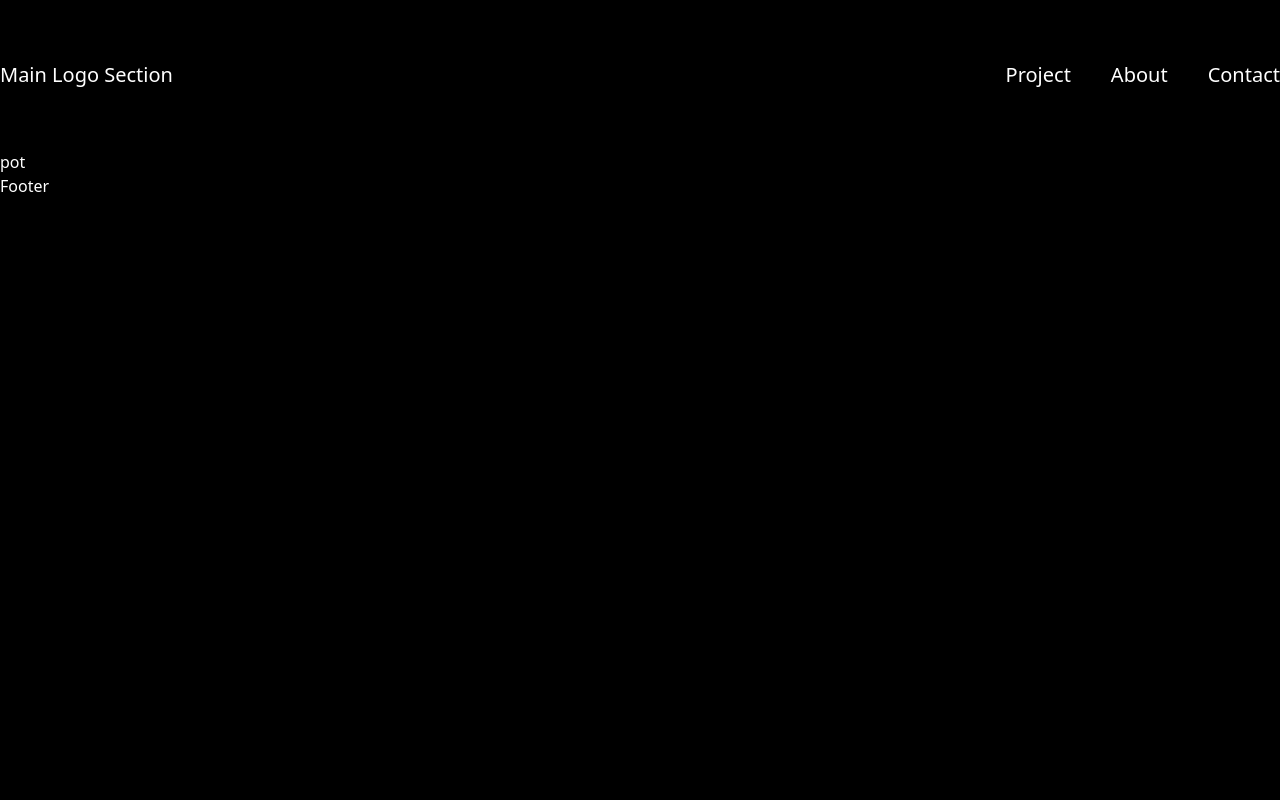
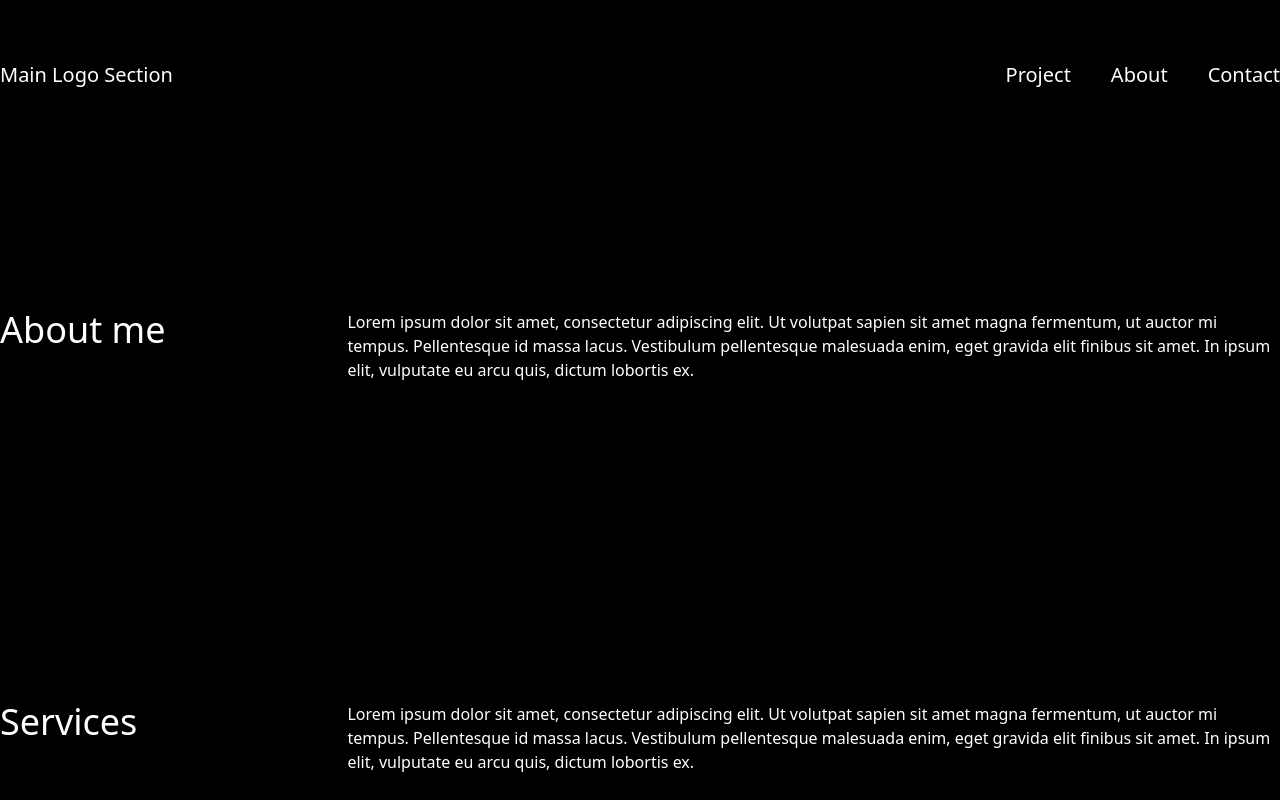
Before and after one commit to KuHell/-Test-nextPortfolio, a Next.js app: page /project/pot in a window 1280 px wide. Shown: the top 800 px of the page. Built offline with nearby package versions, Linux system fonts and the light colour scheme.

Commit message:
type err, pot

```diff
--- a/hooks/useScrollFadeIn.tsx
+++ b/hooks/useScrollFadeIn.tsx
@@ -1,25 +1,25 @@
-import { useRef, useEffect, useCallback } from 'react';
+import { useRef, useEffect, useCallback } from "react";
 
-const useScrollFadeIn = (duration = 1, delay = 0) => {
+const useScrollFadeIn: any = (duration = 1, delay = 0) => {
   const element = useRef<HTMLElement>();
 
   const handleDirection = () => {
-    return 'translate3d(0, 50%, 0)';
+    return "translate3d(0, 50%, 0)";
   };
 
   const onScroll = useCallback(
     ([entry]: IntersectionObserverEntry[]) => {
-      console.log('entry:: ', entry);
+      console.log("entry:: ", entry);
       const { current } = element;
-      console.log('current:: ', current);
+      console.log("current:: ", current);
       if (entry.isIntersecting) {
         if (current) {
-          current.style.transitionProperty = 'all';
+          current.style.transitionProperty = "all";
           current.style.transitionDuration = `${duration}s`;
-          current.style.transitionTimingFunction = 'linear';
+          current.style.transitionTimingFunction = "linear";
           current.style.transitionDelay = `${delay}s`;
-          current.style.opacity = '1';
-          current.style.transform = 'translate3d(0, 0, 0)';
+          current.style.opacity = "1";
+          current.style.transform = "translate3d(0, 0, 0)";
         }
       }
     },
--- a/pages/project/pot.tsx
+++ b/pages/project/pot.tsx
@@ -1,7 +1,36 @@
 import React from "react";
+import UseScrollFadeIn from "../../hooks/useScrollFadeIn";
 
 const pot = () => {
-  return <div>pot</div>;
+  const animatedAbout = UseScrollFadeIn(1, 0);
+  const animatedServices = UseScrollFadeIn(1, 0);
+  const animatedContact = UseScrollFadeIn(1, 0);
+  return (
+    <div className="animate-fade-in-up">
+      <div className="flex flex-col Abouts-center">
+        <div {...animatedAbout} className="flex flex-row my-40">
+          <h3 className="text-4xl w-[800px]">About me</h3>
+          <p>
+            Lorem ipsum dolor sit amet, consectetur adipiscing elit. Ut volutpat
+            sapien sit amet magna fermentum, ut auctor mi tempus. Pellentesque
+            id massa lacus. Vestibulum pellentesque malesuada enim, eget gravida
+            elit finibus sit amet. In ipsum elit, vulputate eu arcu quis, dictum
+            lobortis ex.
+          </p>
+        </div>
+        <div {...animatedServices} className="flex flex-row my-40">
+          <h3 className="text-4xl w-[800px]">Services</h3>
+          <p>
+            Lorem ipsum dolor sit amet, consectetur adipiscing elit. Ut volutpat
+            sapien sit amet magna fermentum, ut auctor mi tempus. Pellentesque
+            id massa lacus. Vestibulum pellentesque malesuada enim, eget gravida
+            elit finibus sit amet. In ipsum elit, vulputate eu arcu quis, dictum
+            lobortis ex.
+          </p>
+        </div>
+      </div>
+    </div>
+  );
 };
 
 export default pot;
```
